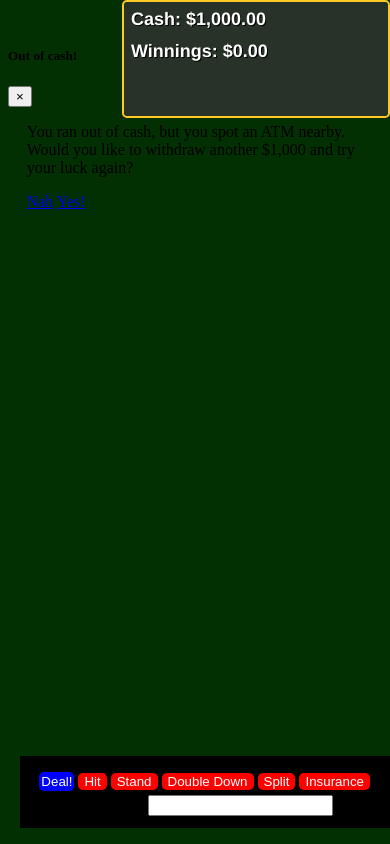
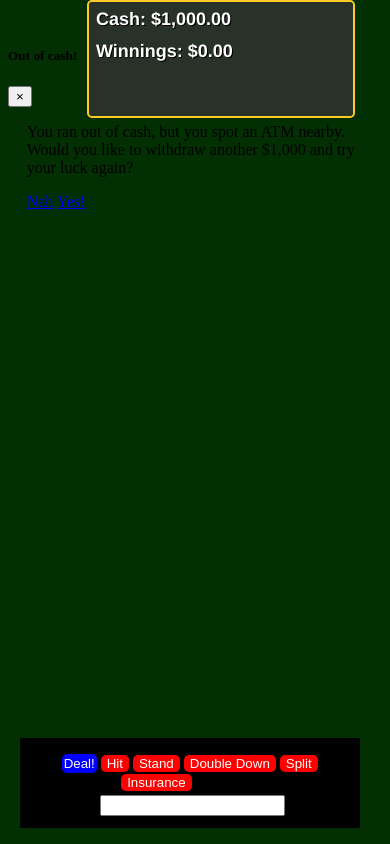
Before and after one commit to AveryNewhart/free-blackjack, a website: page index.html in a window 390 px wide. Shown: the top 844 px of the page. Drawn offline with nearby package versions, Linux system fonts and the light colour scheme; some icons are missing.

Commit message:
messing with mobile sizing

```diff
--- a/style.css
+++ b/style.css
@@ -247,4 +247,14 @@ input#wager {
         margin-left: 6px;
     }
 
+    #money {
+    position: absolute;
+    right: 35px;
+    }
+
+    #actions {
+        position: absolute;
+        right: 30px;
+    }
+
 }
```
